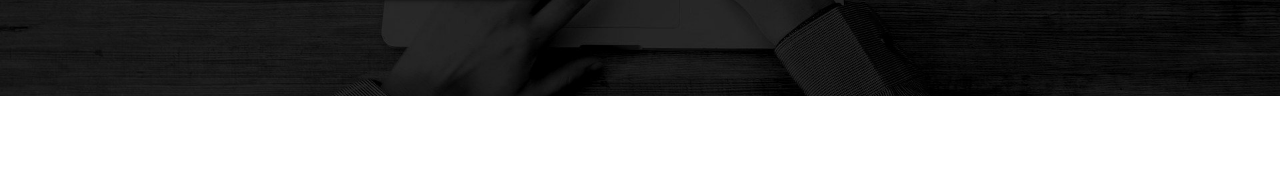
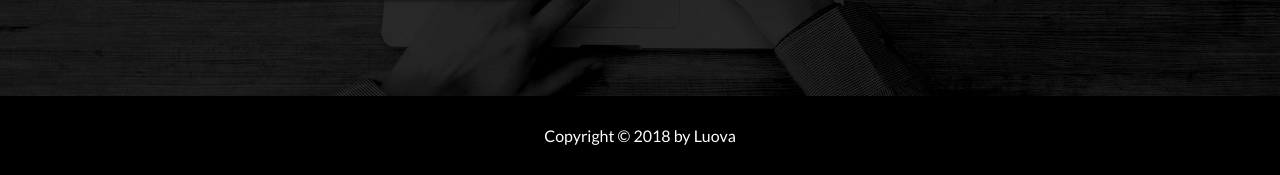
Before and after one commit to mateuszmagier/luova, a plain HTML site: page index.html in a window 1280 px wide. Shown: the part 4701-4876 px from the top of the page. Before the commit the page ends 4797 px from the top, so only its background shows below. Drawn offline with nearby package versions, Linux system fonts and the light colour scheme; a web font is replaced by a local one.

Commit message:
Add footer section.

```diff
--- a/index.html
+++ b/index.html
@@ -276,6 +276,9 @@ and open the template in the editor.
             </div>
         </div>
     </section>
+    <footer class="footer-section">
+        Copyright © 2018 by Luova
+    </footer>
 </body>
 
 </html>
--- /dev/null
+++ b/scss/_footer-section.scss
@@ -0,0 +1,7 @@
+.footer-section {
+    background-color: black;
+    color: white;
+    padding: 30px 0;
+    text-align: center;
+    font-family: 'Lato', sans-serif;
+}
--- a/scss/style.scss
+++ b/scss/style.scss
@@ -47,3 +47,4 @@
 @import 'team-section';
 @import 'opinions-section';
 @import 'contact-section';
+@import 'footer-section';
```
Also changed, not shown: css/style.css, 1 other file.
